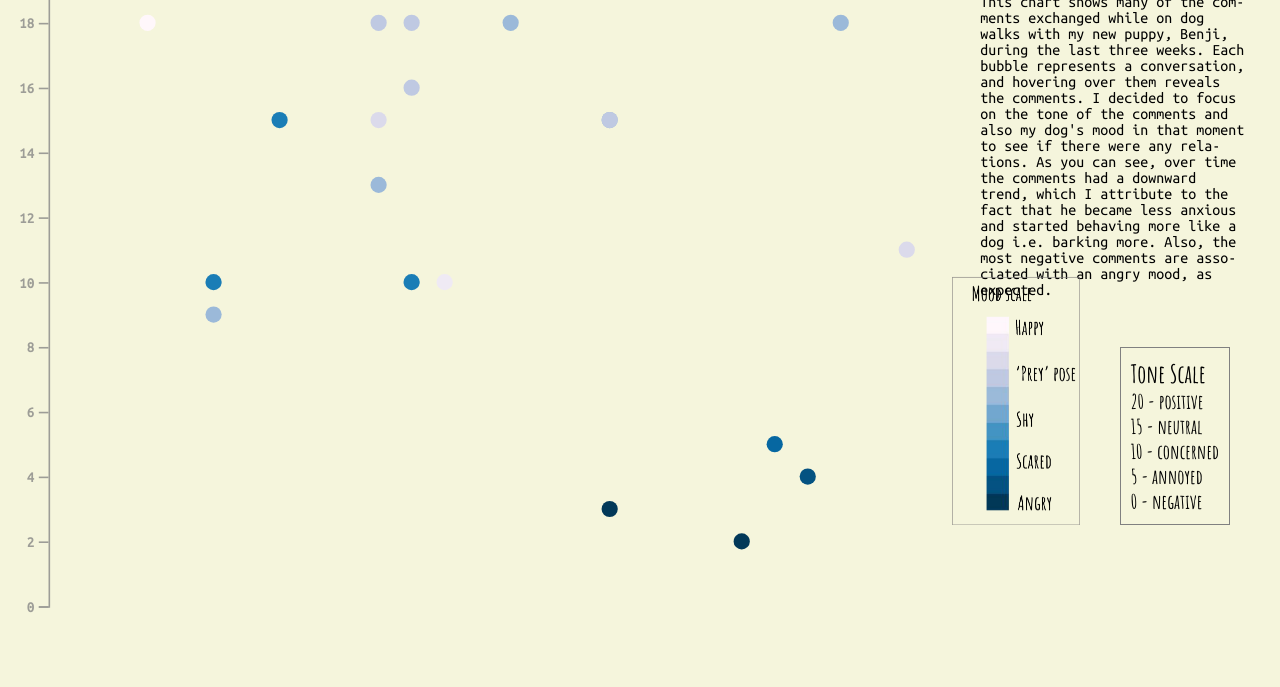
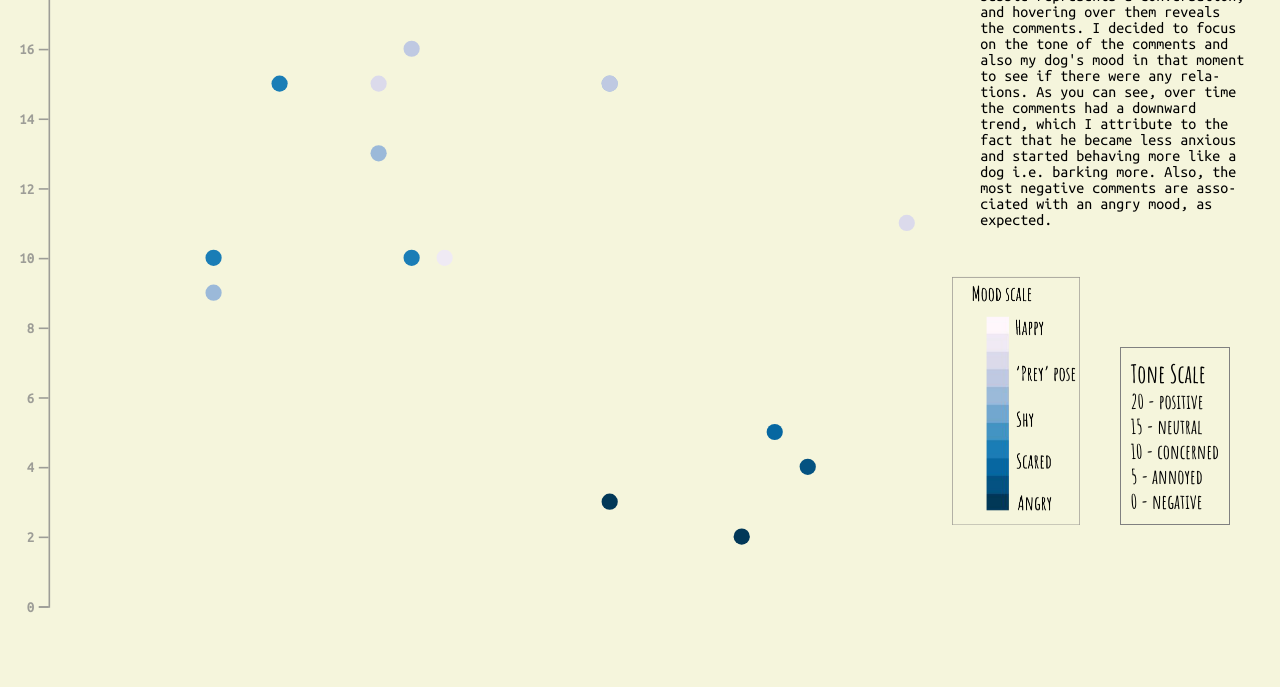
Before and after one commit to ripleycleghorn/msdv-data-as-material, a plain HTML site: page track/index.html in a window 1280 px wide. Shown: the part 225-912 px from the top of the page. Drawn offline with nearby package versions, Linux system fonts and the light colour scheme.

Commit message:
margin top

```diff
--- a/track/script.js
+++ b/track/script.js
@@ -2,7 +2,7 @@
 let margin = {
     left:25,
     right:25,
-    top:50,
+    top:20,
     bottom:50
 }
 
--- a/track/style.css
+++ b/track/style.css
@@ -53,7 +53,6 @@ div.tooltip {
     font-family: 'Ubuntu Mono', monospace;
     font-size: 16px;
     grid-area: description;
-    margin-top: 70;
     hyphens: auto;
     margin-right: 25px;
   }
```
